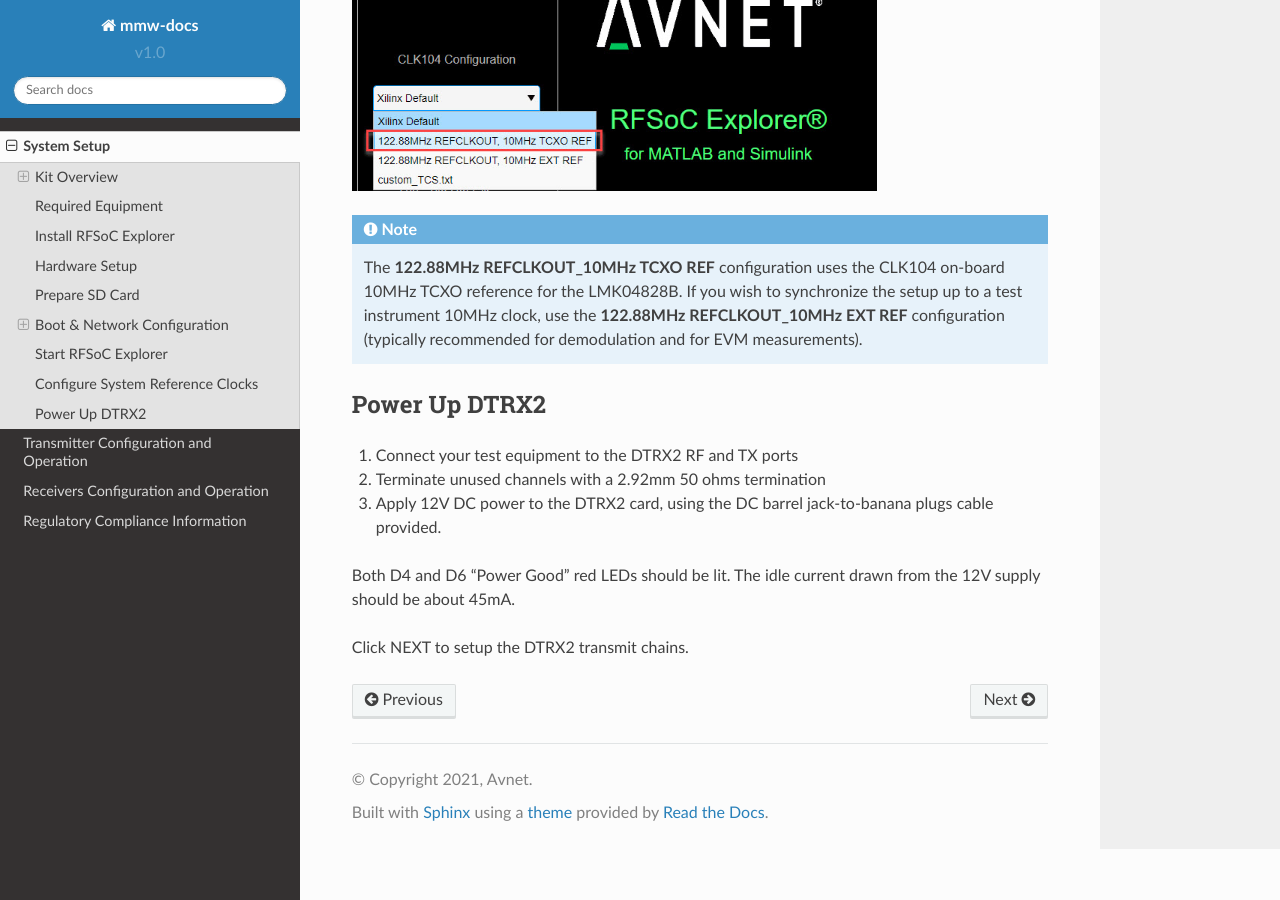
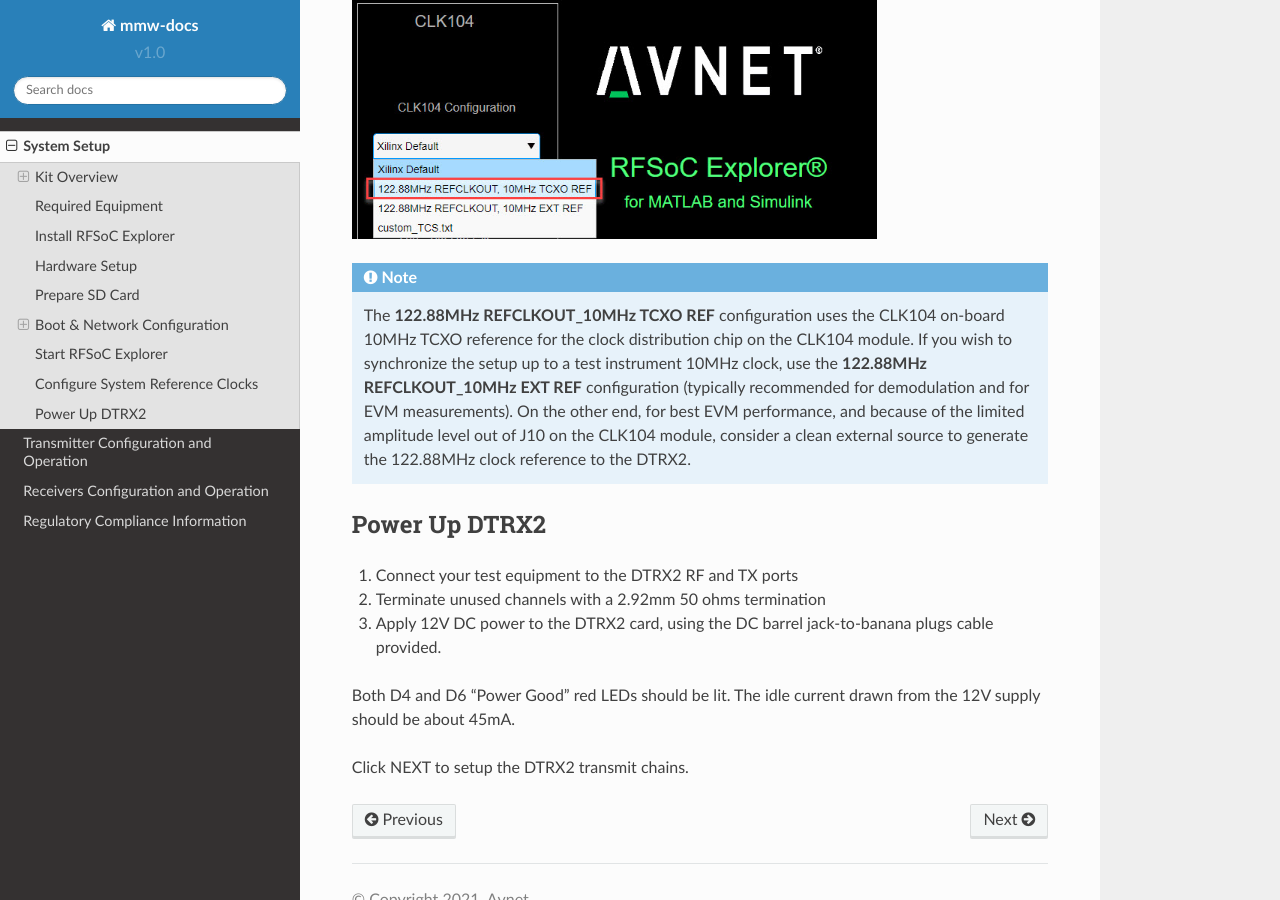
Before and after one commit to AvnetDev/rfsoc-board-docs, a Sphinx documentation site: the page built from docs/source/system_setup.rst, in a window 1280 px wide and 900 px high, scrolled down 9156 px. Built offline with Sphinx 7.4.7 and the Read the Docs theme 2.0.0, drawn with Linux system fonts in a browser that asks for light colours; some of the changed text lies outside the part shown.

Commit message:
Edits to Reference Clock section & interface to the DTRX2 card

```diff
--- a/docs/source/system_setup.rst
+++ b/docs/source/system_setup.rst
@@ -75,9 +75,9 @@
 #. Connect the Otava DTRX2 mmWave Card to the ZCU208 with the included screws
 #. Connect the ZCU208 to your PC with Ethernet and USB cables. *USB is optional for terminal access to Linux running on the board.*
 #. **DO NOT CONNECT POWER TO THE DTRX2 CARD** (this will be done later)
-#. Use a Carlisle SMA cable from the ZCU208 kit to connect **CLK104** OUTPUT_REF (J10) to **DTRX2** REF CLK IN (J21).
+#. Use one of the provided SMA cables from the ZCU208 kit to connect **CLK104** OUTPUT_REF (J10) to **DTRX2** REF CLK IN (J21).
 
-.. note:: For reference clock spurious mitigation, we recommend a 10dB coaxial attenuator between the CLK104 output and the REF_CLK_IN input on the DTRX2 card
+.. note:: For reference clock spurious mitigation, we recommend a 10dB coaxial attenuator, or a low-pass filter (with >122.88MHz cutoff) between the CLK104 output and the REF_CLK_IN input on the DTRX2 card
 
 6. Connect DTRX2 RF inputs/outputs to test equipment using 2.92mm mmW coaxial cables
 
@@ -159,7 +159,7 @@
 
 .. image:: images_system_setup/rfsocX_main_tab.jpg
 
-#. On the Main tab, under "System", enter the IP address of the ZCU208 -- default addess: **169.254.10.2**
+#. On the Main tab, under "System", enter the IP address of the ZCU208 -- default addess: **169.254.10.2**. Upon hitting the Enter key, a "GOOD" status should be reported next to it, confirming a successful communication link.
 
 .. image:: images_system_setup/rfsocX_ipaddress.jpg
     :scale: 75%
@@ -185,7 +185,7 @@
 .. image:: images_system_setup/clk104_config.jpg
     :scale: 75%
 
-.. note:: The **122.88MHz REFCLKOUT_10MHz TCXO REF** configuration uses the CLK104 on-board 10MHz TCXO reference for the LMK04828B. If you wish to synchronize the setup up to a test instrument 10MHz clock, use the **122.88MHz REFCLKOUT_10MHz EXT REF** configuration (typically recommended for demodulation and for EVM measurements).
+.. note:: The **122.88MHz REFCLKOUT_10MHz TCXO REF** configuration uses the CLK104 on-board 10MHz TCXO reference for the clock distribution chip on the CLK104 module. If you wish to synchronize the setup up to a test instrument 10MHz clock, use the **122.88MHz REFCLKOUT_10MHz EXT REF** configuration (typically recommended for demodulation and for EVM measurements). On the other end, for best EVM performance, and because of the limited amplitude level out of J10 on the CLK104 module, consider a clean external source to generate the 122.88MHz clock reference to the DTRX2.
 
 Power Up DTRX2
 ---------------
```
Also changed, not shown: other parts of docs/source/system_setup.rst (+1 -1 lines).
